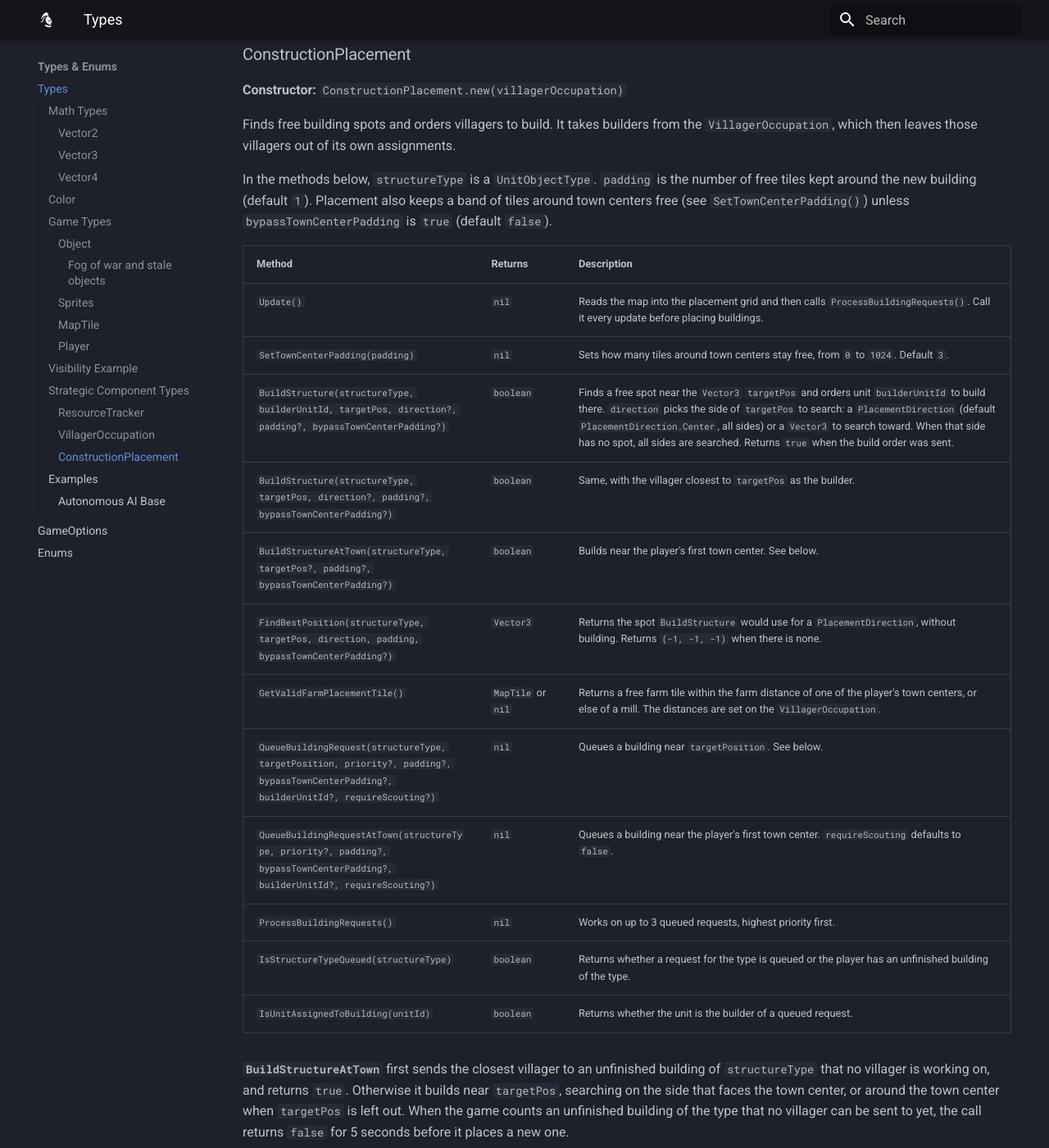
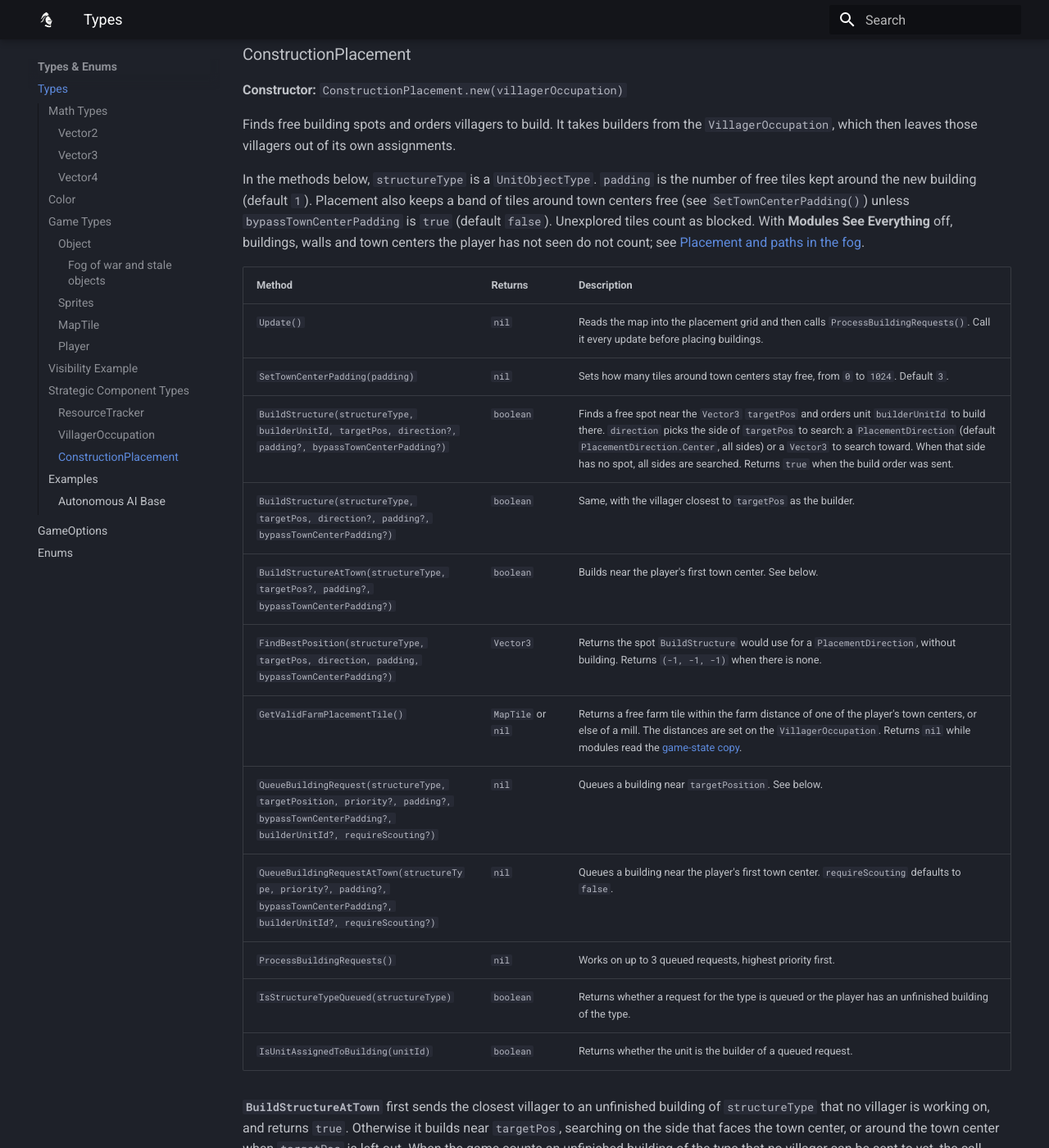
Before and after one commit to aoe2control/aoe2control.github.io, an MkDocs documentation site: the page built from docs/types.md, in a window 1280 px wide and 1400 px high, scrolled down 12104 px. Shown: the whole window at 82% size. Built offline with MkDocs 1.6.1 and Material for MkDocs 9.7.7, drawn with Linux system fonts in a browser that asks for light colours.

Commit message:
Document ConstructionPlacement in the fog and with the game-state copy
Co-Authored-By: Claude Opus 5.5 <noreply@anthropic.com>

```diff
--- a/docs/types.md
+++ b/docs/types.md
@@ -305,7 +305,7 @@ Wood, gold and stone villagers go to the closest resource that has one of the pl
 
 Finds free building spots and orders villagers to build. It takes builders from the `VillagerOccupation`, which then leaves those villagers out of its own assignments.
 
-In the methods below, `structureType` is a `UnitObjectType`. `padding` is the number of free tiles kept around the new building (default `1`). Placement also keeps a band of tiles around town centers free (see `SetTownCenterPadding()`) unless `bypassTownCenterPadding` is `true` (default `false`).
+In the methods below, `structureType` is a `UnitObjectType`. `padding` is the number of free tiles kept around the new building (default `1`). Placement also keeps a band of tiles around town centers free (see `SetTownCenterPadding()`) unless `bypassTownCenterPadding` is `true` (default `false`). Unexplored tiles count as blocked. With **Modules See Everything** off, buildings, walls and town centers the player has not seen do not count; see [Placement and paths in the fog](facts.md#placement-and-paths-in-the-fog).
 
 | Method | Returns | Description |
 |--------|---------|-------------|
@@ -315,7 +315,7 @@ In the methods below, `structureType` is a `UnitObjectType`. `padding` is the nu
 | `BuildStructure(structureType, targetPos, direction?, padding?, bypassTownCenterPadding?)` | `boolean` | Same, with the villager closest to `targetPos` as the builder. |
 | `BuildStructureAtTown(structureType, targetPos?, padding?, bypassTownCenterPadding?)` | `boolean` | Builds near the player's first town center. See below. |
 | `FindBestPosition(structureType, targetPos, direction, padding, bypassTownCenterPadding?)` | `Vector3` | Returns the spot `BuildStructure` would use for a `PlacementDirection`, without building. Returns `(-1, -1, -1)` when there is none. |
-| `GetValidFarmPlacementTile()` | `MapTile` or `nil` | Returns a free farm tile within the farm distance of one of the player's town centers, or else of a mill. The distances are set on the `VillagerOccupation`. |
+| `GetValidFarmPlacementTile()` | `MapTile` or `nil` | Returns a free farm tile within the farm distance of one of the player's town centers, or else of a mill. The distances are set on the `VillagerOccupation`. Returns `nil` while modules read the [game-state copy](limits.md#game-state-copy). |
 | `QueueBuildingRequest(structureType, targetPosition, priority?, padding?, bypassTownCenterPadding?, builderUnitId?, requireScouting?)` | `nil` | Queues a building near `targetPosition`. See below. |
 | `QueueBuildingRequestAtTown(structureType, priority?, padding?, bypassTownCenterPadding?, builderUnitId?, requireScouting?)` | `nil` | Queues a building near the player's first town center. `requireScouting` defaults to `false`. |
 | `ProcessBuildingRequests()` | `nil` | Works on up to 3 queued requests, highest priority first. |
```
Also changed, not shown: docs/facts.md (+2 -0 lines).
